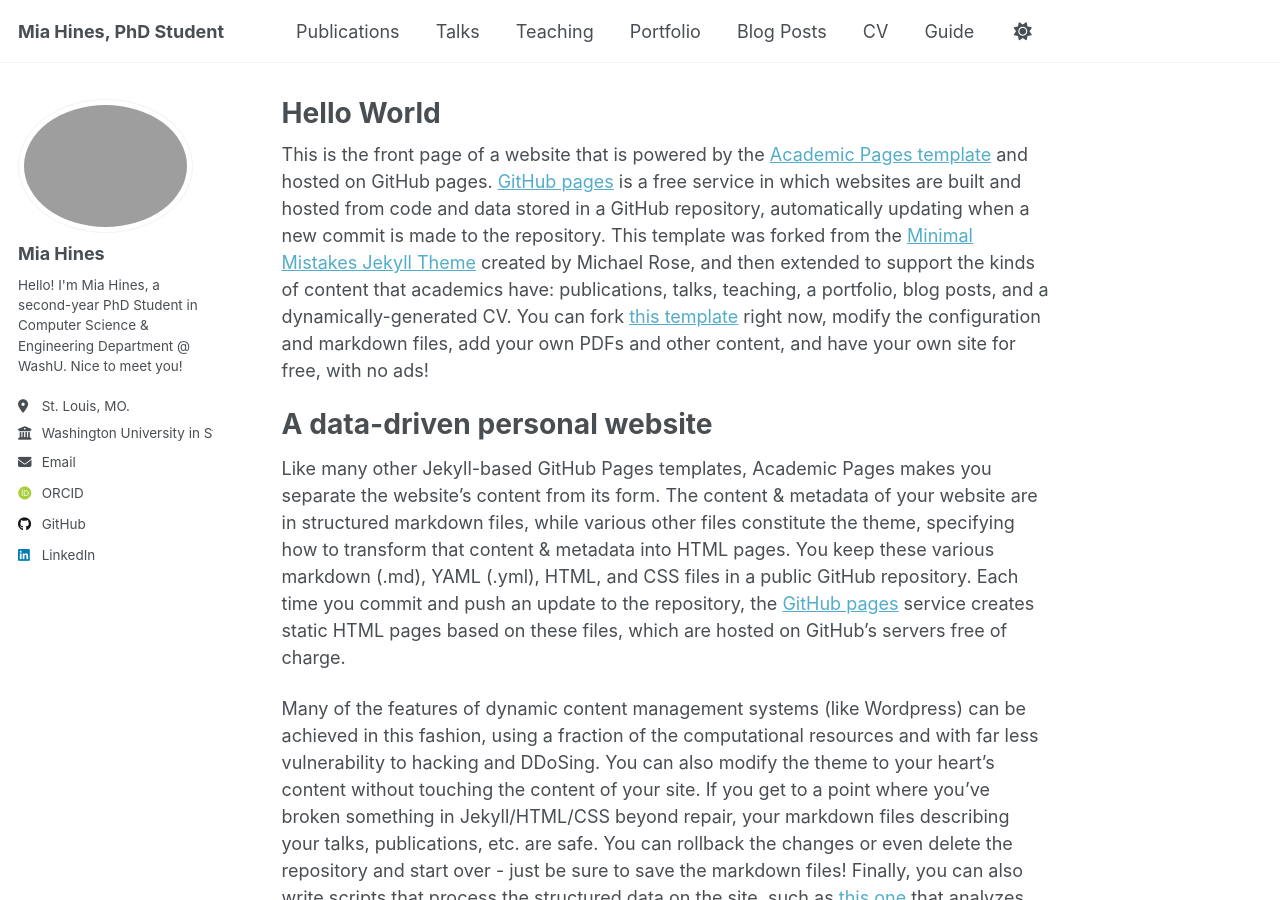
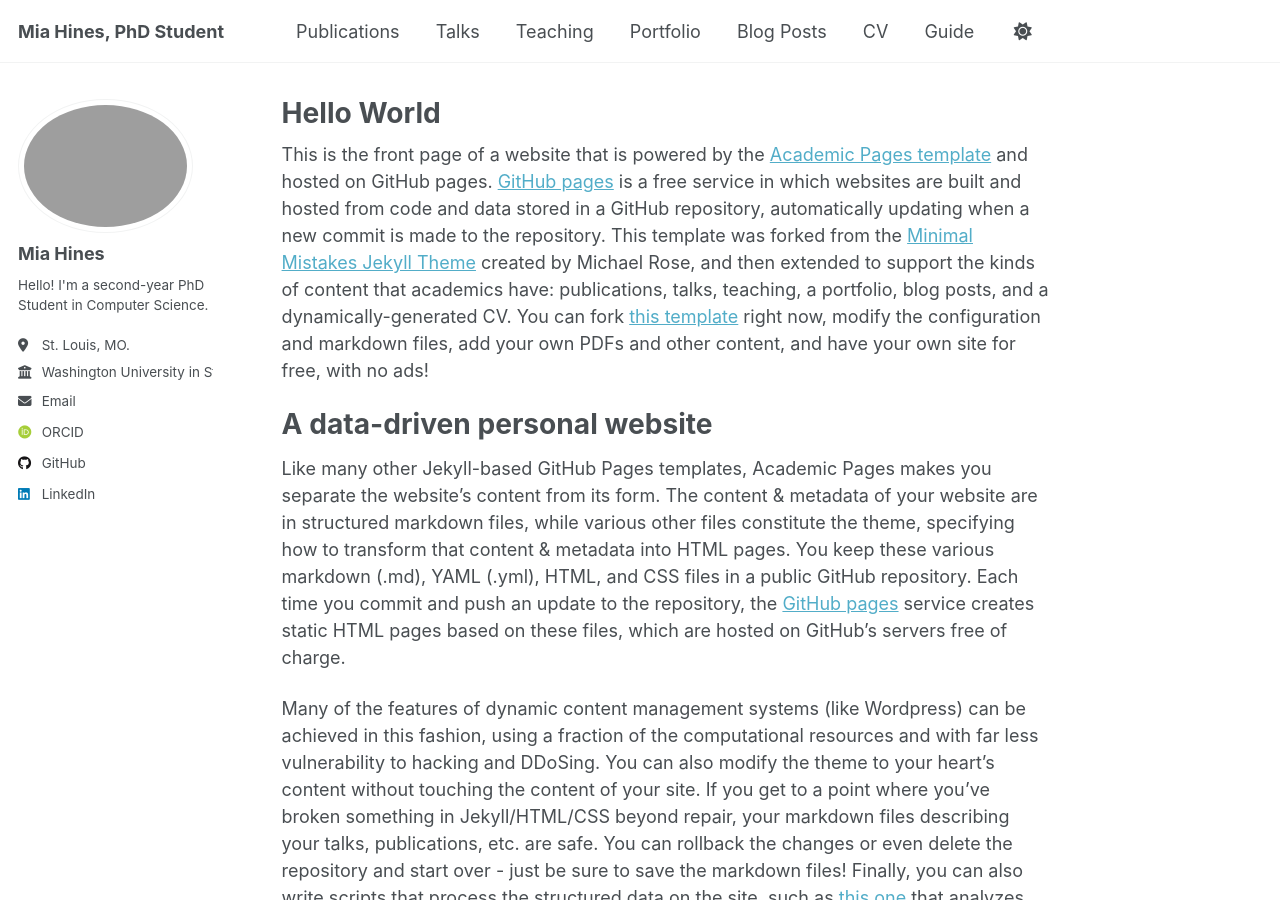
Before and after one commit to MiaHines/miahines.github.io, a Jekyll site: the page built from _pages/about.md, in a window 1280 px wide and 900 px high. Built offline with Jekyll 4.4.1, drawn with Linux system fonts in a browser that asks for light colours; some web fonts are replaced.

Commit message:
updated sidebar message - 2

```diff
--- a/_config.yml
+++ b/_config.yml
@@ -25,7 +25,7 @@ author:
   avatar           : "profile1.png"
   name             : "Mia Hines"
   pronouns         : # example: "she/her"
-  bio              : "Hello! I'm Mia Hines, a second-year PhD Student in Computer Science & Engineering Department @ WashU. Nice to meet you!"
+  bio              : "Hello! I'm a second-year PhD Student in Computer Science."
   location         : "St. Louis, MO."
   employer         : "Washington University in St. Louis"
   uri              : # URL
```
